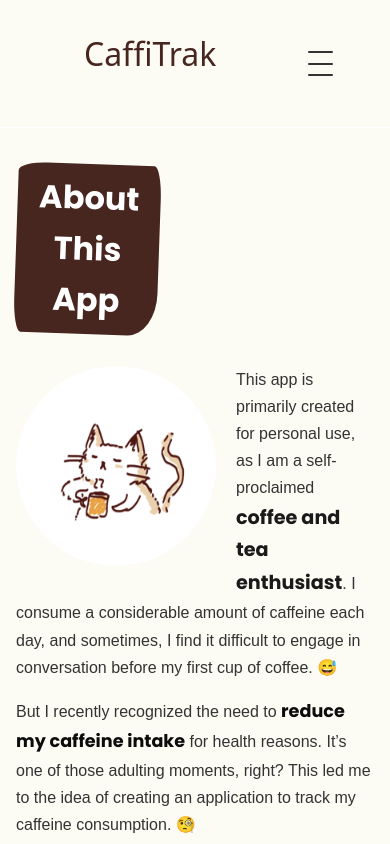
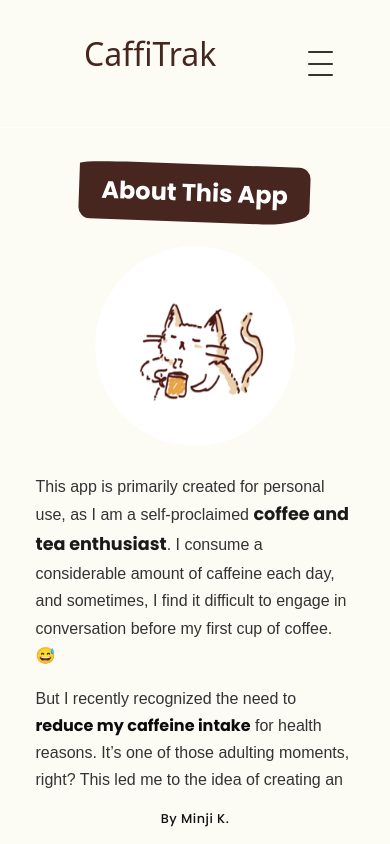
Before and after one commit to minzikimi/caffitrak, a React (Vite) app: page /about in a window 390 px wide. Shown: the top 844 px of the page. Built offline with nearby package versions, Linux system fonts and the light colour scheme; a web font is replaced by a local one.

Commit message:
add responsiveness and improve a11y

```diff
--- a/client/src/App.jsx
+++ b/client/src/App.jsx
@@ -22,22 +22,11 @@ const GlobalStyle = createGlobalStyle`
     background-color:#FCFBF4;
   }
 
-  h1 {
-    text-align: center;
-    margin-bottom: 20px;
-    color: #99753F;
-
-  }
 
   h2 {
     margin-top: 40px;
   }
 
-  label {
-    display: block;
-    margin-bottom: 8px;
-    font-weight: bold;
-  }
 
   select {
     width: 100%;
--- a/client/src/components/Button.jsx
+++ b/client/src/components/Button.jsx
@@ -26,6 +26,11 @@ const Button = styled.button`
     outline: 3px solid #ffbf47;
     outline-offset: 2px;
   }
+
+   @media (max-width: 768px) {
+     font-size:0.9rem;
+     padding:0.5rem;
+  }
 `;
 
 export default Button;
--- a/client/src/components/Footer.jsx
+++ b/client/src/components/Footer.jsx
@@ -3,46 +3,49 @@ import styled from 'styled-components';
 
 const Footer = () => {
   return (
-    <FooterWrapper>
+    <FooterWrapper role="contentinfo">
       <FooterContent>
-        <FooterText>
-          &copy; {new Date().getFullYear()} CaffiTrak. All rights reserved.
-        </FooterText>
         <FooterText>
           By Minji K.
         </FooterText>
-
       </FooterContent>
     </FooterWrapper>
   );
 };
 
 const FooterWrapper = styled.footer`
+  color: #111111;
+  padding: 16px 20px;
+  font-size: 1rem;
+  width: 100%;
+  position: fixed;
+  bottom: 0;
+  left: 0;
+  background-color: #FCFBF4;
+  z-index: 999;
 
-  color: #ecf0f1;
-  padding: 20px;
-  text-align: center;
-  font-size: 1rem;
-  position: relative;
-  bottom: 0;
-  width: 100%;
+  @media (max-width: 768px) {
+    font-size: 0.8rem;
+    padding: 12px 16px;
+  }
 `;
 
 const FooterContent = styled.div`
   display: flex;
-  justify-content: center;
+  flex-direction: column;
   align-items: center;
-  flex-direction: column;
+`;
 
+const FooterText = styled.p`
+  margin: 4px 0;
+  font-weight: 500;
+  letter-spacing: 0.5px;
+  font-size: 0.9rem;
+
+  /* On smaller screens, adjust font size */
   @media (max-width: 768px) {
-    flex-direction: column;
-    align-items: center;
+    font-size: 0.8rem;
   }
 `;
 
-const FooterText = styled.p`
-  margin: 0;
-  padding: 5px;
-`;
-
 export default Footer;
--- a/client/src/components/Header.jsx
+++ b/client/src/components/Header.jsx
@@ -69,10 +69,8 @@ const Nav = styled.nav`
   width: 100%;
   top: 0;
   padding:2rem;
-
   z-index: 1000;
   transition: background-color 0.3s ease;
-  background-color:#FCFBF4;
   border-bottom :1px solid white;
 
 
@@ -146,6 +144,7 @@ const Item = styled.li`
   font-size: 1.2rem;
   font-weight: 300;
   margin: 10px 0;
+  color: #47261f;
 
   &:hover {
     cursor: pointer;
--- a/client/src/pages/About/AboutApp.jsx
+++ b/client/src/pages/About/AboutApp.jsx
@@ -1,11 +1,14 @@
 import React from 'react';
 import styled from 'styled-components';
 import coffeeCat from "../../assets/coffeeCat.gif";
+import { Heading, HeadingTitle } from '../Detail/Detail';
 
 const AboutApp = () => {
   return (
     <ArticleWrapper aria-labelledby="about-app-title">
-      <Title id="about-app-title">About This App</Title>
+      <Heading>
+        <HeadingTitle id="about-app-title">About This App</HeadingTitle>
+      </Heading>
 
       <ImageWrapper>
         <img
@@ -45,24 +48,23 @@ const AboutApp = () => {
 
 const ArticleWrapper = styled.article`
   margin: 3rem auto;
-  max-width: 800px;
+  max-width: 1200px;
   font-size: 1.1rem;
   line-height: 1.6;
   color: #333;
   padding: 1rem;
+  padding-bottom: 80px;
   border-radius: 8px;
-`;
 
-const Title = styled.h1`
-  font-size: 2rem;
-  width:40%;
-  text-align: center;
-  color: #ffffff;
-  background-color: #47261f;
-  transform: rotate(2deg);
-  padding: 0.5rem 1.2rem;
-  border-radius: 20% 5% 20% 5%/5% 20% 25% 20%;
-  margin-bottom: 2rem;
+  @media (max-width: 768px) {
+    max-width: 90%;
+    padding: 1rem;
+  }
+
+  @media (max-width: 480px) {
+    font-size: 1rem;
+    padding-bottom: 50px;
+  }
 `;
 
 const ImageWrapper = styled.figure`
@@ -70,6 +72,12 @@ const ImageWrapper = styled.figure`
   float: left;
   margin-right: 20px;
   margin-bottom: 20px;
+
+  @media (max-width: 768px) {
+    text-align: center;
+    float: none;
+    margin-right: 0;
+  }
 `;
 
 const Paragraph = styled.p`
@@ -78,23 +86,43 @@ const Paragraph = styled.p`
   color: #333;
   line-height: 1.7;
   margin-bottom: 1rem;
+
+  @media (max-width: 768px) {
+    font-size: 1.05rem;
+  }
+
+  @media (max-width: 480px) {
+    font-size: 1rem;
+  }
 `;
 
 const StrongText = styled.strong`
   font-size: 1.2rem;
   color: #1a1a1a;
+
+  @media (max-width: 768px) {
+    font-size: 1.1rem;
+  }
 `;
 
 const BoldText = styled.span`
   font-size: 1.1rem;
   font-weight: bold;
   color: #0c0c0c;
+
+  @media (max-width: 768px) {
+    font-size: 1rem;
+  }
 `;
 
 const HighlightText = styled.span`
   font-size: 1.2rem;
   font-weight: bold;
   color: #d00000;
+
+  @media (max-width: 768px) {
+    font-size: 1.1rem;
+  }
 `;
 
 export default AboutApp;
--- a/client/src/pages/Add/Add.jsx
+++ b/client/src/pages/Add/Add.jsx
@@ -42,7 +42,8 @@ const Add = ({ setDrinkList }) => {
   return (
     <Container>
       <Form aria-labelledby="add-drink-heading"  onSubmit={handleSubmit}>
-        <Heading>Hey, what did you drink?</Heading>
+        <Heading id="add-drink-heading">Hey, what did you drink?</Heading>
+
 
         <Label htmlFor="category">Category</Label>
         <Select
@@ -148,9 +149,4 @@ const Select = styled.select`
   }
 `;
 
-// const CoffeeGif = styled.img`
-//   width: 300px;
-//   margin-top: 20px;
-// `;
-
 export default Add;
--- a/client/src/pages/Detail/Detail.jsx
+++ b/client/src/pages/Detail/Detail.jsx
@@ -106,20 +106,24 @@ const Container = styled.div`
   align-items: center;
 `;
 
-const Heading = styled.div`
+export const Heading = styled.div`
   display: flex;
   align-items: center;
   justify-content: center;
   margin-bottom: 1.5rem;
 `;
 
-const HeadingTitle = styled.h1`
+export const HeadingTitle = styled.h1`
   font-size: 2rem;
   color: #ffffff;
   background-color: #47261f;
   padding: 0.6rem 1.4rem;
   border-radius: 20% 5% 20% 5%/5% 20% 25% 20%;
   transform: rotate(2deg);
+
+  @media (max-width: 768px) {
+      font-size: 1.5rem;
+  }
 `;
 
 const DrinkRegion = styled.section`
@@ -145,7 +149,14 @@ const DrinkItem = styled.li`
   margin: 0.5rem 0;
   font-size: 1.1rem;
   color: #333;
+
+    @media (max-width: 768px) {
+      font-size: 0.9rem;
+      padding: 1rem;
+  margin:1rem;
+  }
 `;
+
 
 const Icon = styled.img`
   width: 40px;
--- a/client/src/pages/Home/Home.jsx
+++ b/client/src/pages/Home/Home.jsx
@@ -103,7 +103,7 @@ const ContentWrapper = styled.div`
   h2 {
     font-size: 2rem;
     font-weight: 600;
-    color: #47261f;
+    color:rgb(85, 85, 85);
     margin-bottom: 15px;
   }
 
@@ -112,6 +112,7 @@ const ContentWrapper = styled.div`
     font-weight: 500;
     margin-bottom: 2rem;
     margin-top:2rem;
+
   }
 `;
 
--- a/index.html
+++ b/index.html
@@ -2,7 +2,7 @@
 <html lang="en">
   <head>
     <meta charset="UTF-8" />
-    <meta name="viewport" content="width=device-width, initial-scale=1.0, maximum-scale=1.0, user-scalable=no">
+    <meta name="viewport" content="width=device-width, initial-scale=1.0">
     <meta name="description" content="CaffiTrak helps you track and manage your coffee, tea, and energy drink intake. Stay hydrated and energized with ease!">
     <title>CaffiTrak - Your Personalized Coffee Tracker</title>
 
```
